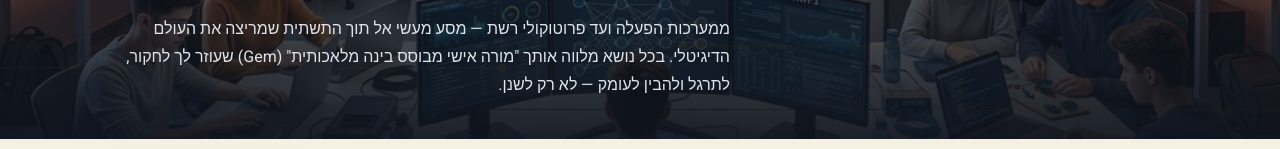
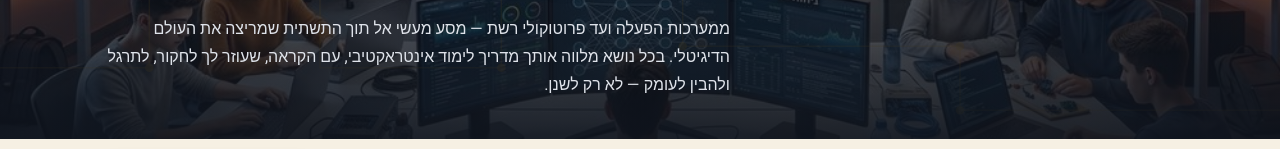
Before and after one commit to moti-lerner-proyektim/tikshuv-yesumi-10, a plain HTML site: page index.html in a window 1280 px wide. Shown: the part 347-496 px from the top of the page. Drawn offline with Linux system fonts and the light colour scheme; a web font is replaced by a local one.

Commit message:
Hub: describe study guides instead of Gems
Co-Authored-By: Claude Opus 5.5 <noreply@anthropic.com>
Claude-Session: https://claude.ai/code/session_01MR8n2xQjG2BGz4sZcPacwH

```diff
--- a/index.html
+++ b/index.html
@@ -216,7 +216,7 @@
     </svg>
     <div class="hero-inner">
       <h1>לימוד תקשוב לכיתה י׳ <span class="accent">בשיתוף טכנולוגיות AI</span></h1>
-      <p>ממערכות הפעלה ועד פרוטוקולי רשת — מסע מעשי אל תוך התשתית שמריצה את העולם הדיגיטלי. בכל נושא מלווה אותך "מורה אישי מבוסס בינה מלאכותית" (Gem) שעוזר לך לחקור, לתרגל ולהבין לעומק — לא רק לשנן.</p>
+      <p>ממערכות הפעלה ועד פרוטוקולי רשת — מסע מעשי אל תוך התשתית שמריצה את העולם הדיגיטלי. בכל נושא מלווה אותך מדריך לימוד אינטראקטיבי, עם הקראה, שעוזר לך לחקור, לתרגל ולהבין לעומק — לא רק לשנן.</p>
     </div>
   </section>
 
```
